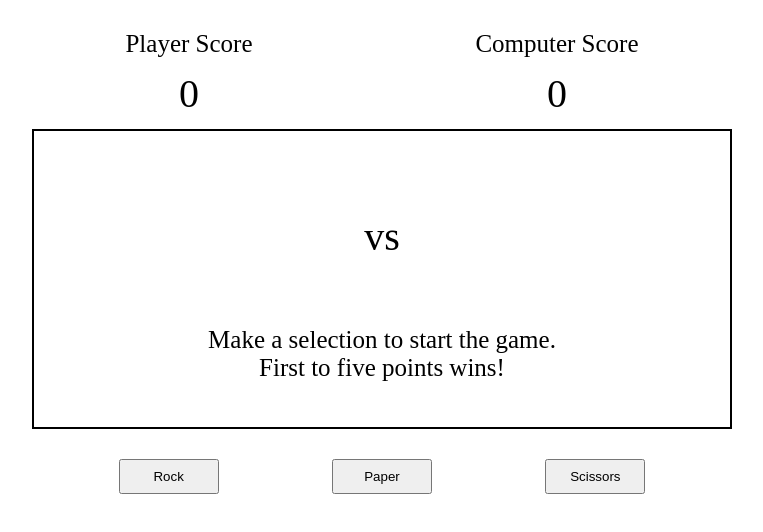
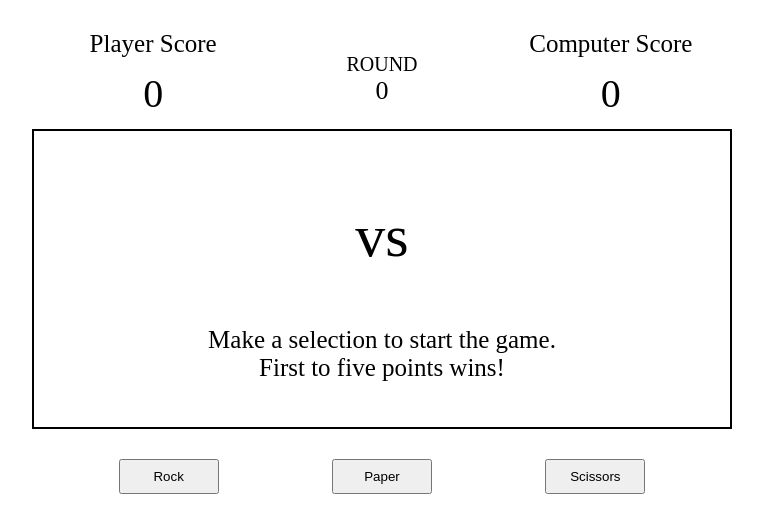
Before and after one commit to potaytocheeps/rock-paper-scissors, a plain HTML site: page index.html in a window 1280 px wide. Shown: the whole page, without its empty margins (258-1021 px from the left). Drawn offline with Linux system fonts and the light colour scheme.

Commit message:
Add round counter

```diff
--- a/index.html
+++ b/index.html
@@ -12,6 +12,10 @@
       <div class="player-score-container">
         <p class="player-score-text score-text">Player Score</p>
         <p class="player-score score">0</p>
+      </div>
+      <div>
+        <p class="round-text">ROUND</p>
+        <p class="round-number">0</p>
       </div>
       <div class="computer-score-container">
         <p class="computer-score-text score-text">Computer Score</p>
--- a/script.js
+++ b/script.js
@@ -67,6 +67,9 @@ function playRound(event)
     let computerScore = document.querySelector('.computer-score');
     let output = document.querySelector('.round-output');
     let matchResultOutput = document.querySelector('.match-result-output');
+    let roundNumber = document.querySelector('.round-number');
+
+    roundNumber.textContent = Number(roundNumber.textContent) + 1;
 
     // Display selections
     displaySelections(playerSelection, computerSelection);
--- a/styles.css
+++ b/styles.css
@@ -26,6 +26,7 @@ p {
   display: flex;
   justify-content: space-around;
   gap: 36px;
+  align-items: center;
 }
 
 .player-score-container,
@@ -33,6 +34,15 @@ p {
   display: flex;
   flex-direction: column;
   align-items: center;
+  width: 170px;
+}
+
+.round-text {
+  font-size: 20px;
+}
+
+.round-number {
+  font-size: 26px;
 }
 
 .score-text {
@@ -70,7 +80,7 @@ img {
 }
 
 .selection-text {
-  font-size: 40px;
+  font-size: 60px;
 }
 
 .winning-selection {
```
